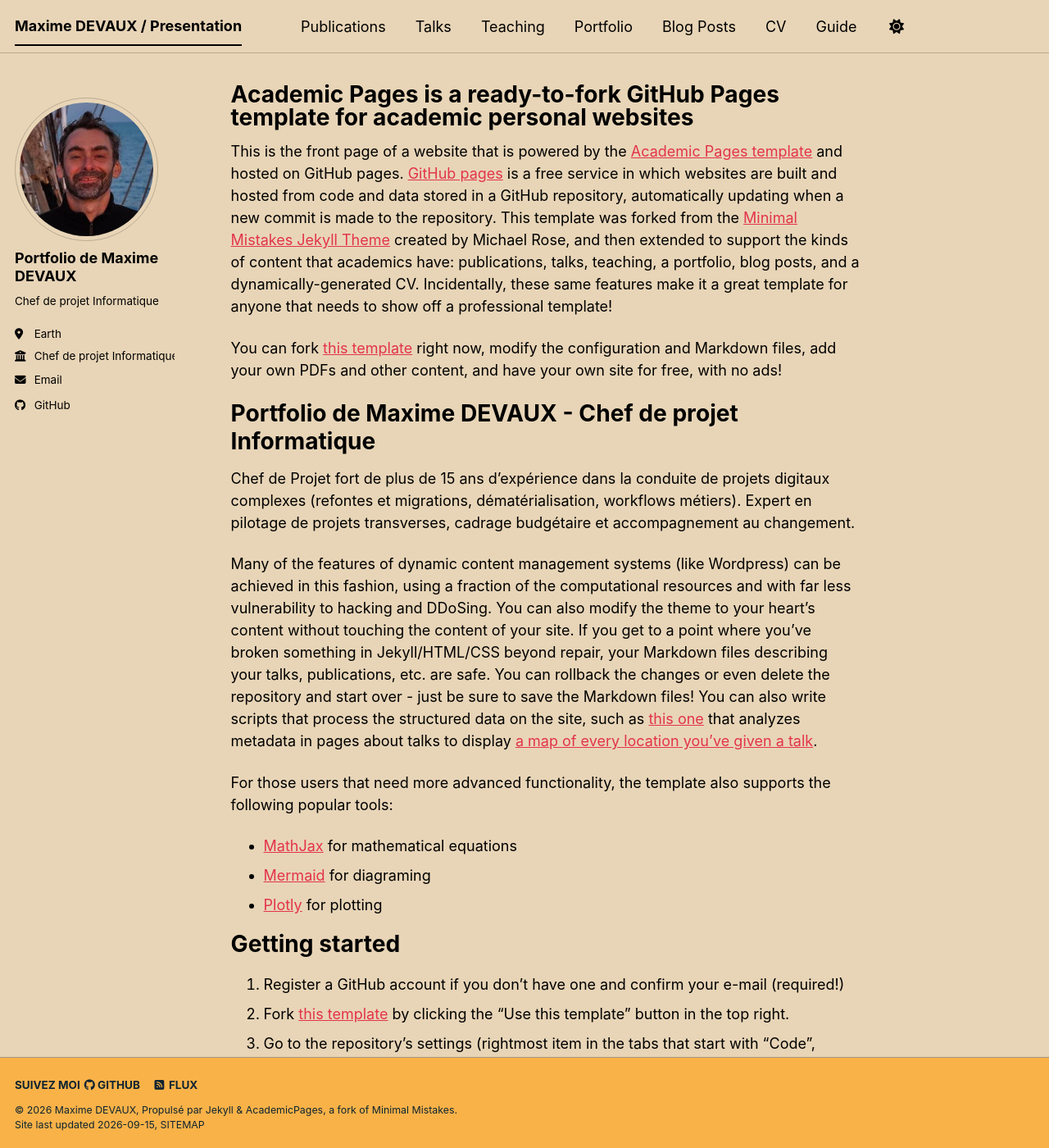
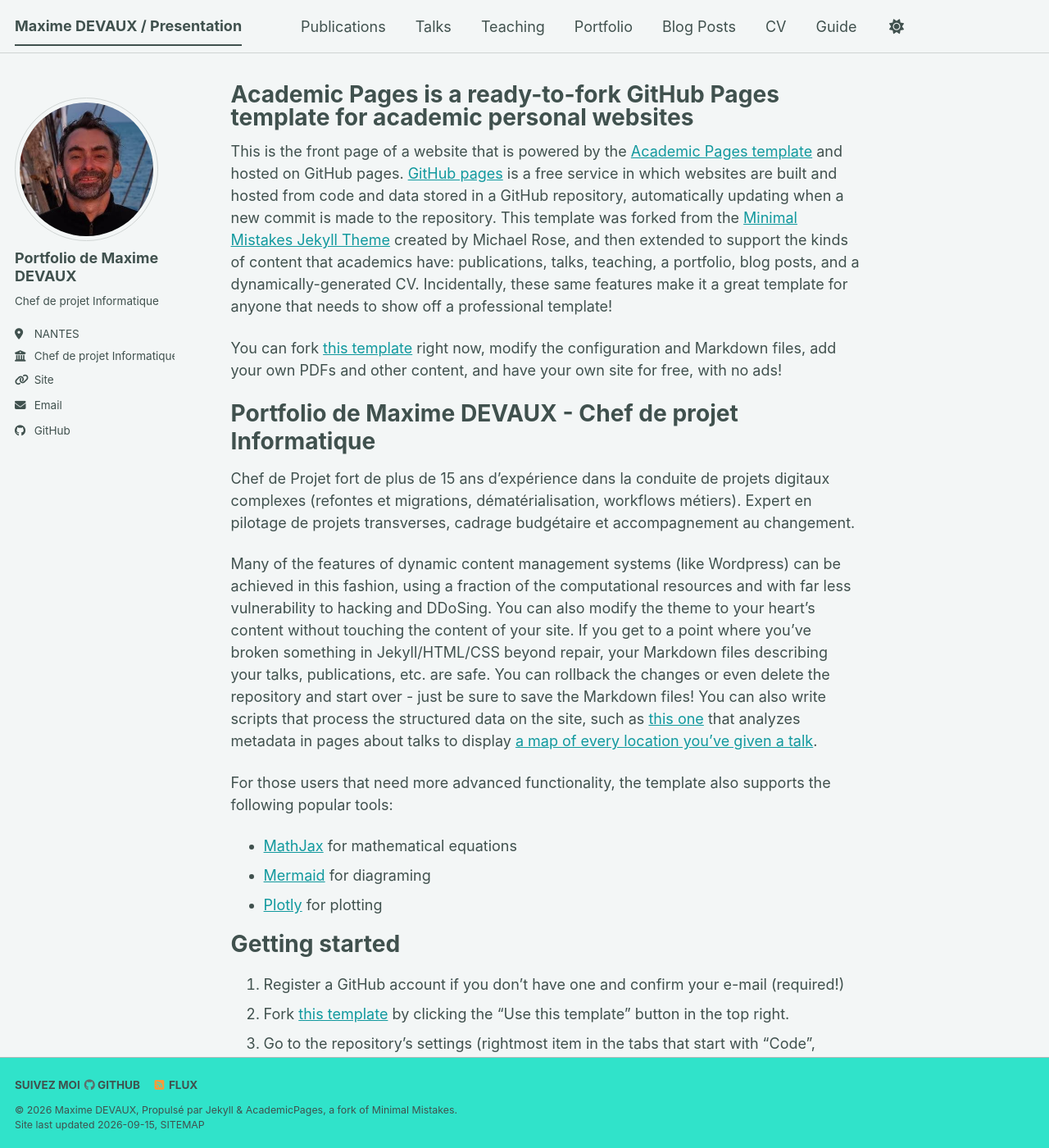
Before and after one commit to maximedevaux/maximedevaux.github.io, a Jekyll site: the page built from _pages/about.md, in a window 1280 px wide and 1400 px high. Shown: the whole window at 82% size. Built offline with Jekyll 4.4.1, drawn with Linux system fonts in a browser that asks for light colours; a style sheet for code colours, icons or effects is not loaded.

Commit message:
Change site theme and update personal details

```diff
--- a/_config.yml
+++ b/_config.yml
@@ -8,7 +8,7 @@
 
 # Basic Site Settings
 locale                   : "fr-FR"
-site_theme               : "sunrise" # The available themes options are "default", "air", "sunrise", "mint", "dirt" and "contrast"
+site_theme               : "mint" # The available themes options are "default", "air", "sunrise", "mint", "dirt" and "contrast"
 title                    : "Maxime DEVAUX / Presentation"
 title_separator          : "-"
 name                     : &name "Maxime DEVAUX"
@@ -27,9 +27,9 @@ author:
   name             : "Portfolio de Maxime DEVAUX"
   pronouns         : # example: "he"
   bio              : "Chef de projet Informatique"
-  location         : "Earth"
+  location         : "NANTES"
   employer         : "Chef de projet Informatique"
-  uri              : # URL
+  uri              : "https://maximedevaux.github.io"
   email            : "devaux.maxime[a]gmail.com"
 
   # Academic websites
```
